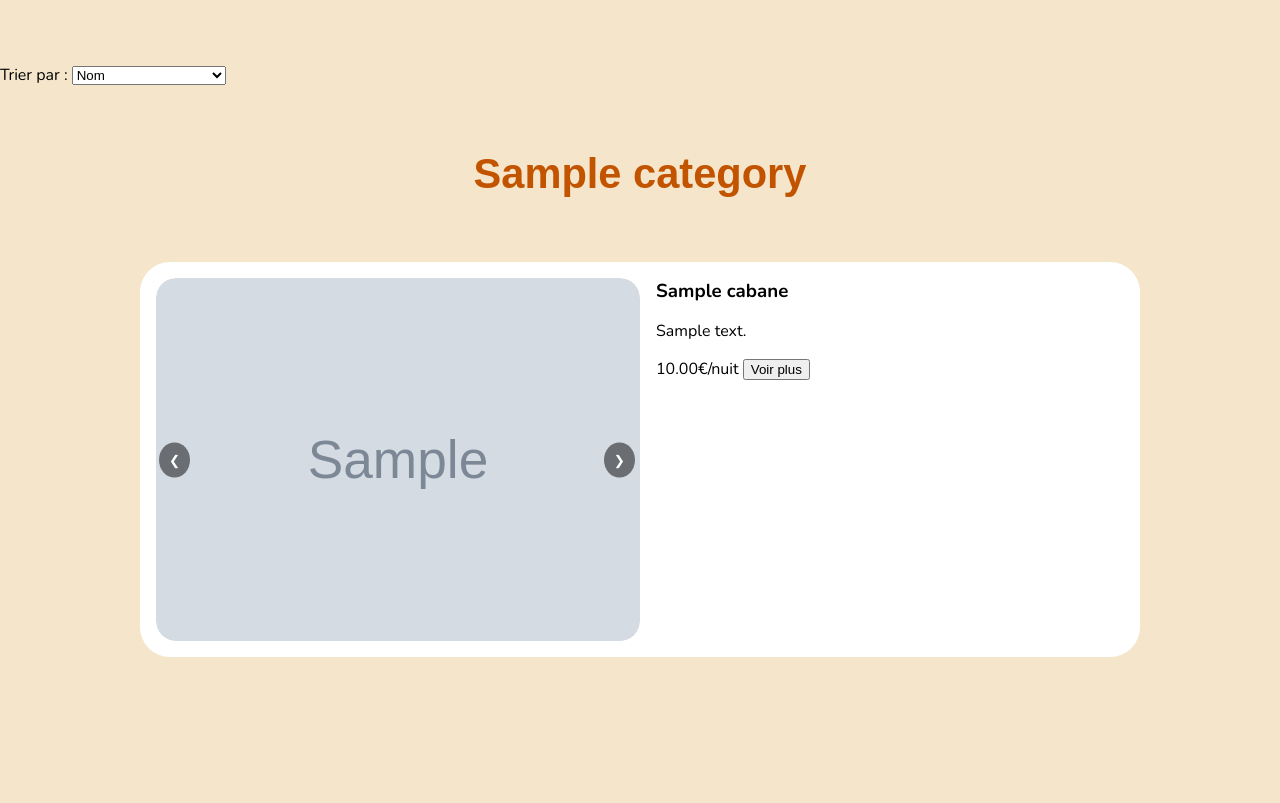
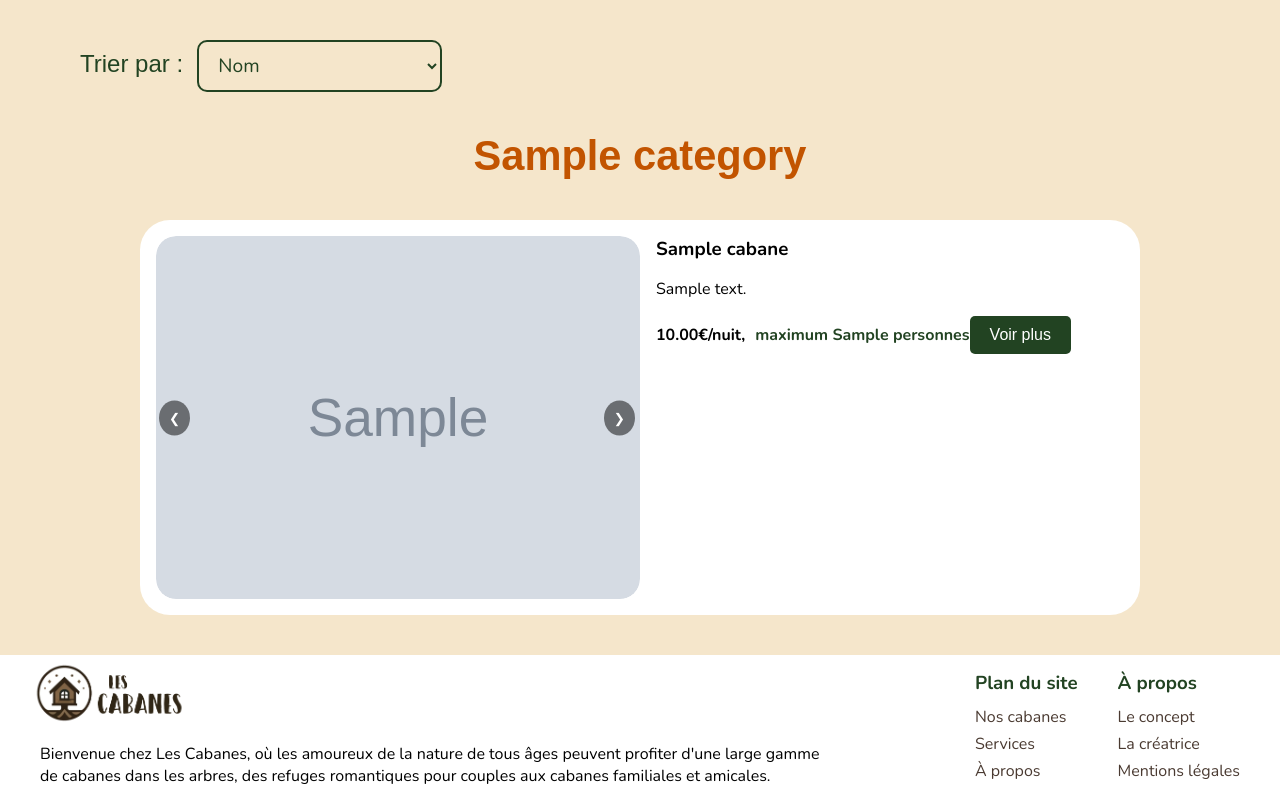
Before and after one commit to miladup/Resaweb, a PHP site: page /cabanes.php in a window 1280 px wide. Shown: the part 222-1025 px from the top of the page. Before the commit the page ends 879 px from the top, so only its background shows below. Run offline with PHP 8.4, Linux system fonts and the light colour scheme; tables that the repository leaves empty or names only in its code hold one stand-in row (values such as "Sample post"); grey boxes marked "Sample" are stand-in pictures; some web fonts are replaced.

Commit message:
légères modifications

```diff
--- a/cabanes.css
+++ b/cabanes.css
@@ -93,12 +93,13 @@ h1, h2{
     width: fit-content;
     margin-top: 8vh;
     font-size: 2.6rem;
-    margin-bottom: 8vh;
+    margin-bottom: 5vh;
     color: rgb(34, 67, 34);
 }
 
 h2 {
     color: #C25400;
+    margin-top: 5vh;
 }
 
 /*slider début*/
@@ -139,7 +140,6 @@ h3 {
         margin-right: 1rem;
     }
 }
-
 
 .block {
     display: flex;
@@ -216,3 +216,71 @@ h3 {
 }
 
 /*slider fin*/
+
+.block-footer {
+    display: flex;
+    align-items: center;
+    justify-content: space-between;
+}
+
+.left-info {
+    display: flex;
+    align-items: center;
+    gap: 10px;
+}
+
+.price {
+    font-weight: bold;
+}
+
+.persons {
+    font-weight: bold;
+    color: rgb(34, 67, 34);
+}
+
+.reserve-button {
+    text-decoration: none;
+    background-color: rgb(34, 67, 34);
+    color: white;
+    border: none;
+    padding: 10px 20px;
+    cursor: pointer;
+    border-radius: 5px;
+    font-size: 1rem;
+    margin-right: 10px;
+}
+
+.reserve-button:hover {
+    background-color: rgb(26, 51, 26);
+    transition: 0.4s;
+}
+
+.sort-options {
+    margin-left: 80px;
+    font-family: 'Nunito', sans-serif;
+}
+
+.sort-options label {
+    font-size: 1.5rem;
+    color: rgb(34, 67, 34);
+    margin-right: 10px;
+    font-family: 'Happy Camper', sans-serif;
+}
+
+.sort-options select {
+    font-size: 1.2rem;
+    padding: 10px 15px;
+    border-radius: 10px;
+    border: 2px solid rgb(34, 67, 34);
+    background-color: rgb(245, 230, 203);
+    color: rgb(34, 67, 34);
+    font-family: 'Nunito', sans-serif;
+    cursor: pointer;
+    transition: background-color 0.3s ease, border-color 0.3s ease;
+}
+
+.links-section h3 {
+    color: rgb(34, 67, 34);
+    margin-bottom: 10px;
+    margin-top: 15px;
+}
--- a/cabanes.php
+++ b/cabanes.php
@@ -1,13 +1,11 @@
 <?php
 $servername = "localhost";
 $username = "root";
-$password = "";
+$password = "root";
 $dbname = "resaweb";
 
-// Créer une connexion
 $conn = new mysqli($servername, $username, $password, $dbname);
 
-// Vérifier la connexion
 if ($conn->connect_error) {
     die("Connexion échouée : " . $conn->connect_error);
 }
@@ -18,10 +16,9 @@ $sql = "SELECT cabanes.*, categories.nom_categorie, GROUP_CONCAT(photos.nom_phot
         JOIN categories ON cabanes.id_categorie = categories.id_categorie
         LEFT JOIN photos ON cabanes.id_cabane = photos.id_cabane
         GROUP BY cabanes.id_cabane
-        ORDER BY categories.nom_categorie, cabanes.nom_cabane"; // Tri par catégorie puis par nom
+        ORDER BY FIELD(categories.nom_categorie, 'romantique', 'nature', 'aventure')"; // Tri personnalisé par catégorie
 $result = $conn->query($sql);
 
-// Initialiser un tableau pour regrouper les cabanes par catégorie
 $cabanesParCategorie = [];
 
 while ($row = $result->fetch_assoc()) {
@@ -71,7 +68,7 @@ while ($row = $result->fetch_assoc()) {
 
     <div id="cabanes-container">
     <?php foreach ($cabanesParCategorie as $categorie => $cabanes) : ?>
-        <section class="category <?php echo strtolower($categorie); ?>">
+        <section id="<?php echo strtolower($categorie); ?>" class="category <?php echo strtolower($categorie); ?>">
             <h2><?php echo $categorie; ?></h2>
             <?php foreach ($cabanes as $row) : ?>
                 <section class="block" data-nom_cabane="<?php echo $row['nom_cabane']; ?>" data-prix_par_nuit="<?php echo $row['prix_par_nuit']; ?>" data-max_personnes="<?php echo $row['max_personnes']; ?>">
@@ -92,7 +89,10 @@ while ($row = $result->fetch_assoc()) {
                         <h3><?php echo $row['nom_cabane']; ?></h3>
                         <p class="description"><?php echo $row['description_cabane']; ?></p>
                         <div class="block-footer">
-                            <span class="price"><?php echo number_format($row['prix_par_nuit'], 2); ?>€/nuit</span>
+                            <div class="left-info">
+                                <span class="price"><strong><?php echo number_format($row['prix_par_nuit'], 2); ?>€/nuit,</strong></span>
+                                <span class="persons">maximum <?php echo $row['max_personnes']; ?> personnes</span>
+                            </div>
                             <button class="reserve-button" onclick="window.location.href='details.php?id=<?php echo $row['id_cabane']; ?>'">Voir plus</button>
                         </div>
                     </div>
@@ -102,11 +102,15 @@ while ($row = $result->fetch_assoc()) {
     <?php endforeach; ?>
     </div>
 
+
     <script src="script.js" defer></script>
+
+    <div id="footer-placeholder"></div>
+    <script src="script.js"></script>
 </body>
 </html>
 
 <?php
-// Fermer la connexion
+
 $conn->close();
 ?>
--- a/db.php
+++ b/db.php
@@ -1,7 +1,7 @@
 <?php
 $servername = "localhost";
 $username = "root";
-$password = "";
+$password = "root";
 $dbname = "resaweb";
 
 $conn = new mysqli($servername, $username, $password, $dbname);
--- a/formulaire.php
+++ b/formulaire.php
@@ -1,7 +1,7 @@
 <?php
 $servername = "localhost";
 $username = "root";
-$password = "";
+$password = "root";
 $dbname = "resaweb";
 
 $conn = new mysqli($servername, $username, $password, $dbname);
--- a/script.js
+++ b/script.js
@@ -74,3 +74,12 @@ function truncateDescriptions(maxLength) {
         }
     });
 }
+
+document.addEventListener("DOMContentLoaded", function() {
+    fetch("footer.html")
+        .then(response => response.text())
+        .then(data => {
+            document.getElementById("footer-placeholder").innerHTML = data;
+        })
+        .catch(error => console.error('Error fetching the footer:', error));
+});
--- a/services.css
+++ b/services.css
@@ -104,6 +104,7 @@ h2 {
 .services {
     max-width: 940px;
     margin: 0 auto;
+    margin-bottom: 11vh;
 }
 
 .services > div {
--- a/services.html
+++ b/services.html
@@ -56,4 +56,7 @@
     <p>Voyagez léger grâce à notre service de lessive. Nous prenons en charge votre linge et vous le retournons propre et frais.</p>
 </div>
 </section>
+
+<div id="footer-placeholder"></div>
+<script src="script.js"></script>
 </body>
```
Also changed, not shown: details.css (+17 -2 lines), details.php (+4 -3 lines), envoie_formulaire.php (+2 -8 lines), index.php (+4 -3 lines).
